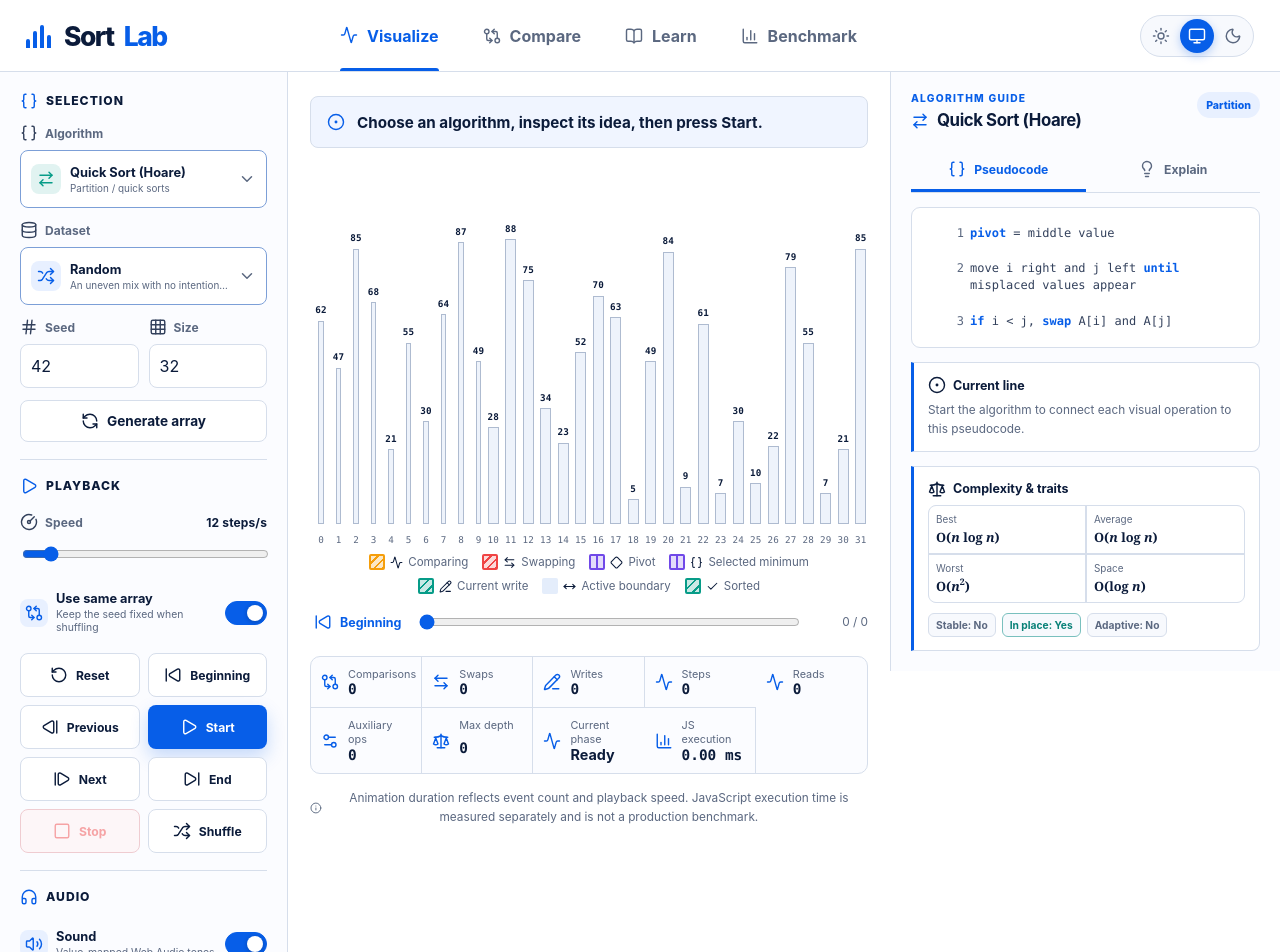
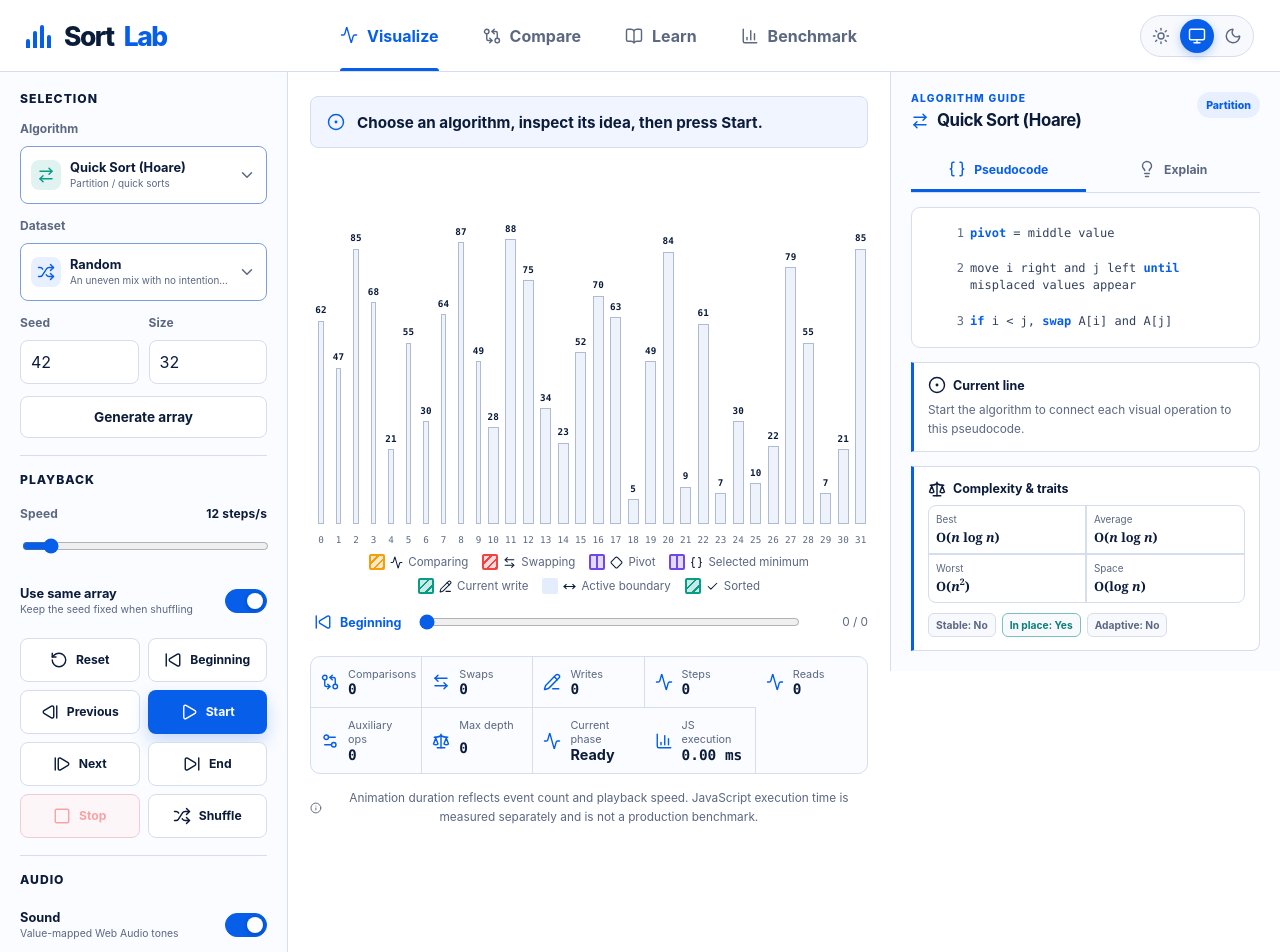
Before and after one commit to ctadros1/SortLab, a React (Vite) app: page / in a window 1280 px wide. Shown: the top 952 px of the page. Built offline with nearby package versions, Linux system fonts and the light colour scheme.

Commit message:
refactor: simplify sidebar icon hierarchy

```diff
--- a/src/components/ControlSidebar.tsx
+++ b/src/components/ControlSidebar.tsx
@@ -3,27 +3,17 @@ import type { useSortPlayer } from '../hooks/useSortPlayer'
 import type { DatasetMode } from '../types'
 import { AlgorithmPicker } from './AlgorithmPicker'
 import { DatasetPicker } from './DatasetPicker'
-import { AppIcon, type AppIconName } from './Icon'
+import { AppIcon } from './Icon'
 import { Switch } from './Switch'
 
 type Player = ReturnType<typeof useSortPlayer>
 
-function ControlLabel({ icon, children }: { icon: AppIconName; children: string }) {
-  return (
-    <span className="control-label">
-      <AppIcon name={icon} aria-hidden="true" />
-      {children}
-    </span>
-  )
+function ControlLabel({ children }: { children: string }) {
+  return <span className="control-label">{children}</span>
 }
 
-function RailHeading({ icon, children }: { icon: AppIconName; children: string }) {
-  return (
-    <h2 className="rail-section__heading">
-      <AppIcon name={icon} aria-hidden="true" />
-      {children}
-    </h2>
-  )
+function RailHeading({ children }: { children: string }) {
+  return <h2 className="rail-section__heading">{children}</h2>
 }
 
 interface Props {
@@ -65,9 +55,9 @@ export function ControlSidebar({
   return (
     <aside className="control-rail" aria-label="Sorting controls">
       <div className="rail-section rail-section--selection">
-        <RailHeading icon="algorithm">Selection</RailHeading>
+        <RailHeading>Selection</RailHeading>
         <div className="control-field control-field--algorithm">
-          <ControlLabel icon="algorithm">Algorithm</ControlLabel>
+          <ControlLabel>Algorithm</ControlLabel>
           <AlgorithmPicker
             value={player.algorithmId}
             values={player.source}
@@ -76,12 +66,12 @@ export function ControlSidebar({
           />
         </div>
         <div className="control-field">
-          <ControlLabel icon="dataset">Dataset</ControlLabel>
+          <ControlLabel>Dataset</ControlLabel>
           <DatasetPicker value={mode} onChange={setMode} disabled={player.controlsLocked} />
         </div>
         {mode === 'custom' ? (
           <label className="control-field custom-input-field">
-            <ControlLabel icon="write">Comma-separated integers</ControlLabel>
+            <ControlLabel>Comma-separated integers</ControlLabel>
             <textarea
               value={custom}
               onChange={(event) => setCustom(event.target.value)}
@@ -92,7 +82,7 @@ export function ControlSidebar({
         ) : null}
         <div className="field-row">
           <label className="control-field">
-            <ControlLabel icon="seed">Seed</ControlLabel>
+            <ControlLabel>Seed</ControlLabel>
             <input
               type="number"
               value={seed}
@@ -101,7 +91,7 @@ export function ControlSidebar({
             />
           </label>
           <label className="control-field">
-            <ControlLabel icon="size">Size</ControlLabel>
+            <ControlLabel>Size</ControlLabel>
             <input
               type="number"
               min="5"
@@ -113,20 +103,19 @@ export function ControlSidebar({
           </label>
         </div>
         <button
-          className="button button--secondary button--with-icon generate-button"
+          className="button button--secondary generate-button"
           onClick={() => regenerate()}
           disabled={player.controlsLocked}
         >
-          <AppIcon name="generate" aria-hidden="true" />
           Generate array
         </button>
       </div>
 
       <div className="rail-section">
-        <RailHeading icon="play">Playback</RailHeading>
+        <RailHeading>Playback</RailHeading>
         <label className="range-label">
           <span>
-            <ControlLabel icon="speed">Speed</ControlLabel>
+            <ControlLabel>Speed</ControlLabel>
             <strong>{player.speed} steps/s</strong>
           </span>
           <input
@@ -142,7 +131,6 @@ export function ControlSidebar({
           onChange={setSameArray}
           label="Use same array"
           description="Keep the seed fixed when shuffling"
-          icon={<AppIcon name="compare" />}
         />
         <div className="playback-grid" aria-label="Playback controls">
           <button
@@ -214,17 +202,16 @@ export function ControlSidebar({
       </div>
 
       <div className="rail-section">
-        <RailHeading icon="audio">Audio</RailHeading>
+        <RailHeading>Audio</RailHeading>
         <Switch
           checked={player.sound}
           onChange={player.setSound}
           label="Sound"
           description="Value-mapped Web Audio tones"
-          icon={<AppIcon name={player.sound ? 'sound' : 'volume'} />}
         />
         <label className="range-label">
           <span>
-            <ControlLabel icon="volume">Volume</ControlLabel>
+            <ControlLabel>Volume</ControlLabel>
             <strong>{Math.round(player.volume * 100)}%</strong>
           </span>
           <input
@@ -240,11 +227,9 @@ export function ControlSidebar({
       </div>
 
       <div className="rail-section rail-section--help">
-        <RailHeading icon="keyboard">Help</RailHeading>
+        <RailHeading>Help</RailHeading>
         <details className="shortcut-help">
-          <summary>
-            <AppIcon name="keyboard" aria-hidden="true" /> Keyboard shortcuts
-          </summary>
+          <summary>Keyboard shortcuts</summary>
           <dl>
             <div>
               <dt>Space</dt>
--- a/src/components/Switch.tsx
+++ b/src/components/Switch.tsx
@@ -12,10 +12,14 @@ interface Props {
 
 export function Switch({ checked, onChange, label, icon, description, disabled }: Props) {
   return (
-    <div className={`switch-control ${disabled ? 'is-disabled' : ''}`}>
-      <span className="switch-control__icon" aria-hidden="true">
-        {icon}
-      </span>
+    <div
+      className={`switch-control ${icon ? '' : 'switch-control--plain'} ${disabled ? 'is-disabled' : ''}`}
+    >
+      {icon ? (
+        <span className="switch-control__icon" aria-hidden="true">
+          {icon}
+        </span>
+      ) : null}
       <span className="switch-control__copy">
         <strong>{label}</strong>
         {description ? <small>{description}</small> : null}
--- a/src/components/VisualizerPage.tsx
+++ b/src/components/VisualizerPage.tsx
@@ -95,9 +95,7 @@ export function VisualizerPage() {
 
       <section className="visual-stage" aria-label="Sorting visualization workspace">
         <div className="mobile-algorithm-picker">
-          <span className="control-label">
-            <AppIcon name="algorithm" aria-hidden="true" /> Algorithm
-          </span>
+          <span className="control-label">Algorithm</span>
           <AlgorithmPicker
             label="Mobile algorithm"
             value={player.algorithmId}
--- a/src/styles/redesign.css
+++ b/src/styles/redesign.css
@@ -201,19 +201,12 @@ select {
 }
 
 .rail-section__heading {
-  display: flex;
-  align-items: center;
-  gap: 8px;
   margin: 0 0 13px;
   color: var(--text);
   font-size: 0.76rem;
   font-weight: 800;
   letter-spacing: 0.08em;
   text-transform: uppercase;
-}
-
-.rail-section__heading svg {
-  color: var(--blue);
 }
 
 .control-field {
@@ -225,16 +218,11 @@ select {
 .control-field > span:first-child {
   display: flex;
   align-items: center;
-  gap: 7px;
   min-height: 20px;
   margin-bottom: 7px;
   color: var(--muted);
   font-size: 0.75rem;
   font-weight: 750;
-}
-
-.control-label svg {
-  color: var(--ink-soft);
 }
 
 .control-field input[type='number'],
@@ -283,6 +271,10 @@ input[type='range'] {
   gap: 8px;
   min-height: 50px;
   padding: 7px 0;
+}
+
+.switch-control--plain {
+  grid-template-columns: minmax(0, 1fr) auto;
 }
 
 .switch-control__icon {
```
Also changed, not shown: 1 other file (tests, documents, lock files or other folders).
